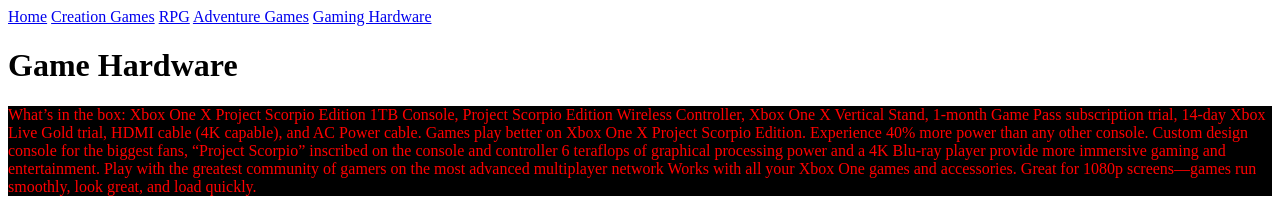
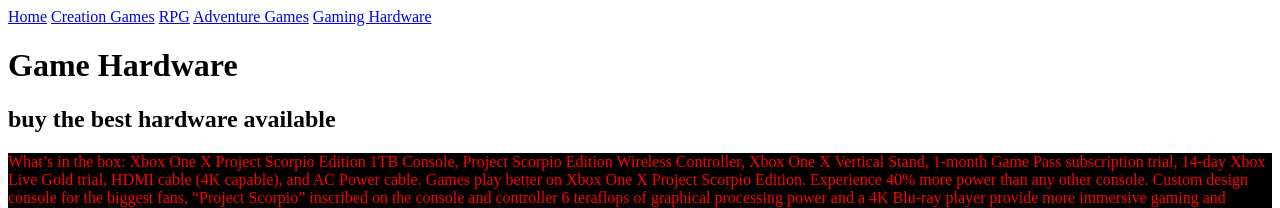
Before and after one commit to rhoughton/Ex.CreateTabsinHTML, a plain HTML site: page index.html in a window 1280 px wide. Shown: the top 208 px of the page. Drawn offline with Linux system fonts and the light colour scheme; grey boxes are pictures that could not be loaded.

Commit message:
Update index.html

```diff
--- a/index.html
+++ b/index.html
@@ -8,6 +8,7 @@
    <a href="https://rhoughton.github.io/hardware/"> Gaming Hardware </a>
   </div>
  <h1>Game Hardware</h1>
+   <h2>buy the best hardware available</h2>
 <p style="color:red; background-color: black"> What’s in the box: Xbox One X Project Scorpio Edition 1TB Console, Project Scorpio Edition Wireless Controller, Xbox One X Vertical Stand, 1-month Game Pass subscription trial, 14-day Xbox Live Gold trial, HDMI cable (4K capable), and AC Power cable.
 Games play better on Xbox One X Project Scorpio Edition. Experience 40% more power than any other console.
 Custom design console for the biggest fans, “Project Scorpio” inscribed on the console and controller
```
